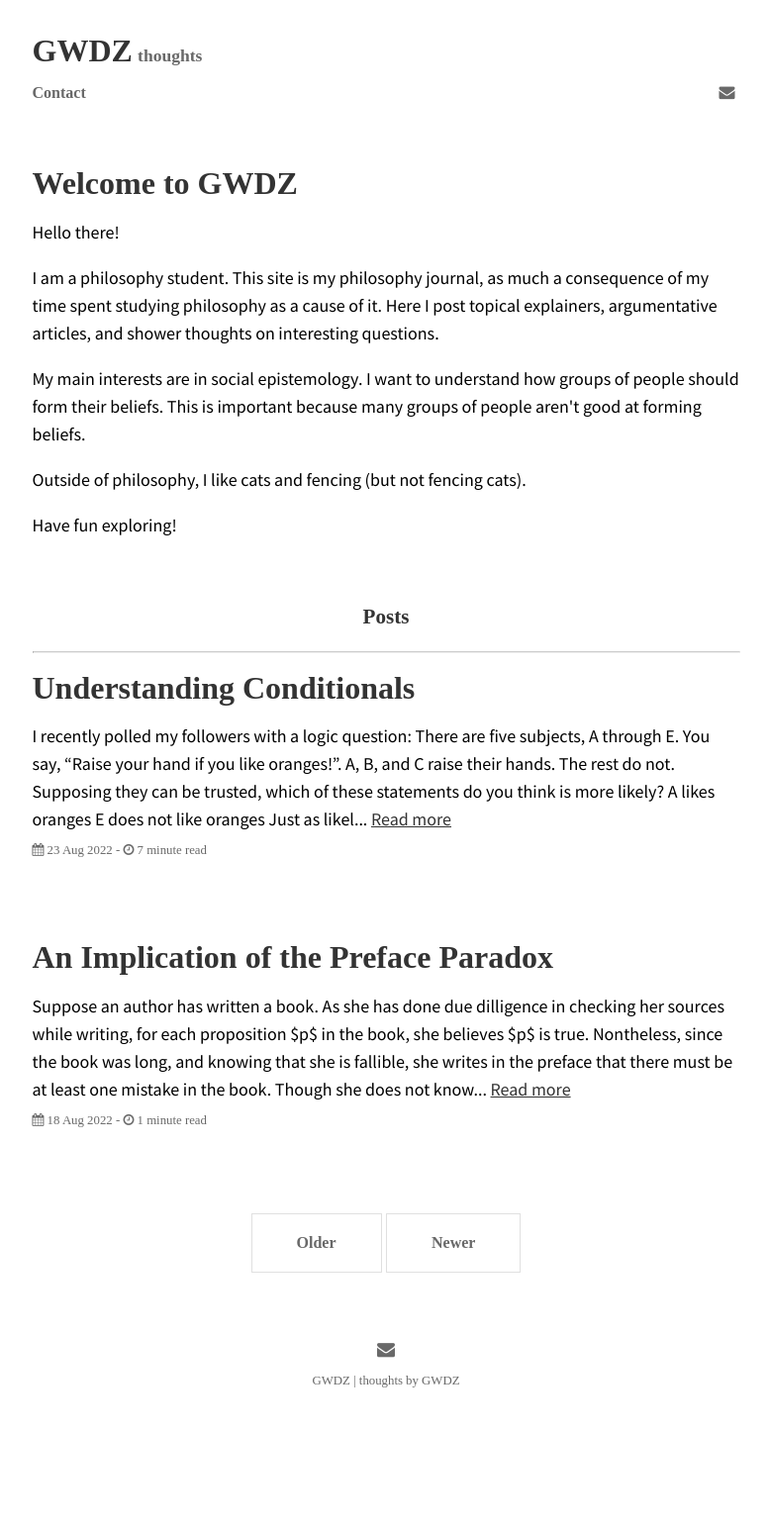
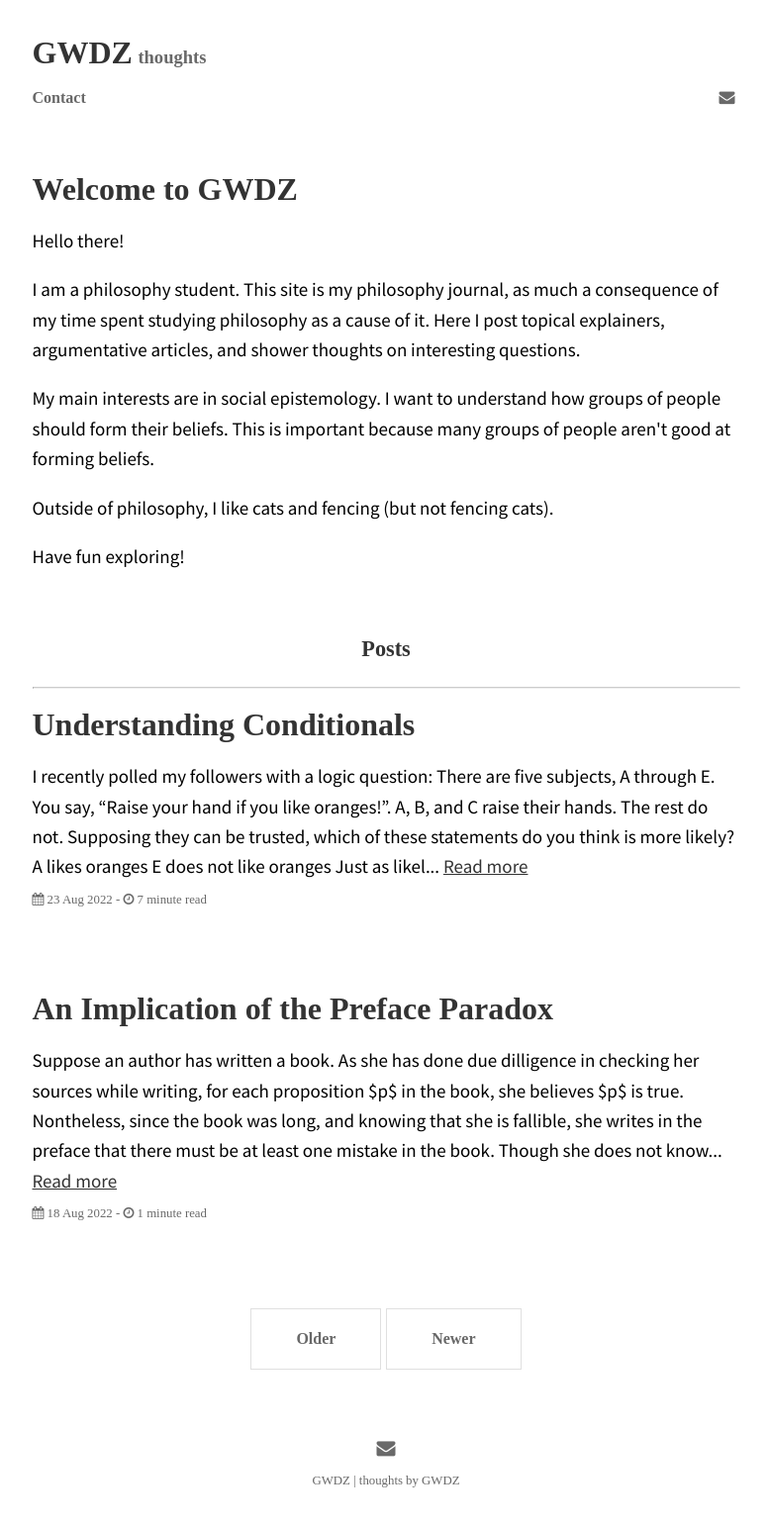
Before and after one commit to GWDZ-true/gwdz-site, a Jekyll site: the page built from index.html, in a window 1280 px wide. Shown: the whole page at 99% size, without its empty margins (250-1027 px from the left). Built offline with Jekyll 4.4.1, drawn with Linux system fonts in a browser that asks for light colours; some web fonts are replaced; the list of posts is cut into pages by our own code; before the commit the page ends 1441 px from its top, so only the background shows below that.

Commit message:
Update _base.scss

```diff
--- a/_sass/_base.scss
+++ b/_sass/_base.scss
@@ -4,15 +4,15 @@
 
 body {
   font-family: $serif-font-family;
-  font-size: 18px;
+  font-size: 19px;
   color: $body-color;
-  line-height: 1.75rem;
+  line-height: 1.9rem;
 }
 
 @media (max-width: $elements-responsive-width) {
   body {
-    font-size: 17px; // 14
-    line-height: 1.5rem;
+    font-size: 18px; // 14
+    line-height: 1.8rem;
   }
   body h1 {
     font-size: 1.7rem; //1.5
```
